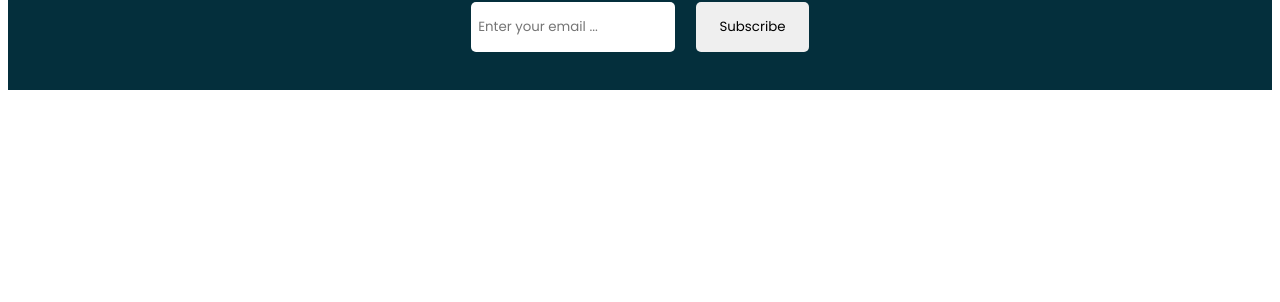
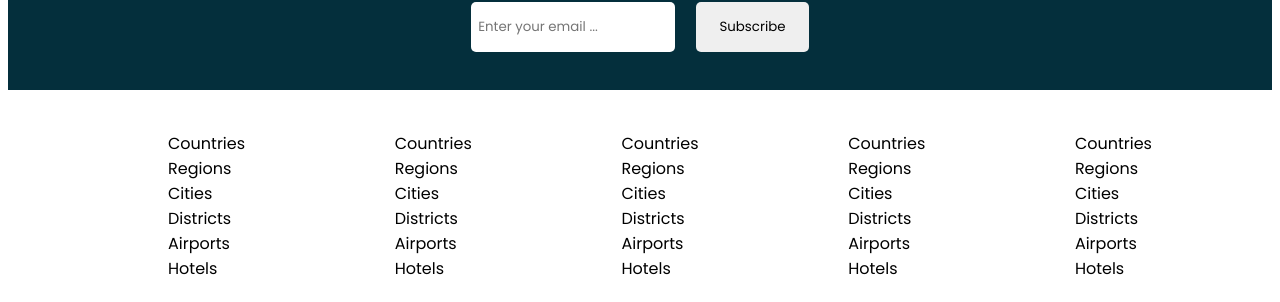
Before and after one commit to Muhammad-Jahanzeb/Hotel-Booking-App, a React (Vite) app in the folder frontend/bookingApp/: page / in a window 1280 px wide. Shown: the part 1594-1896 px from the top of the page. Before the commit the page ends 1692 px from the top, so only its background shows below. Built offline with nearby package versions, Linux system fonts and the light colour scheme.

Commit message:
added footer

```diff
--- /dev/null
+++ b/frontend/bookingApp/src/Components/Footer/Footer.css
@@ -0,0 +1,16 @@
+.footerContainer{
+    display: flex;
+    width:100%;
+    justify-content: center;
+}
+
+.footerList{
+    display: flex;
+    justify-content: space-between;
+    width:1024px;
+    margin-top: 2%;
+}
+
+.footerList li{
+    list-style: none;
+}
--- /dev/null
+++ b/frontend/bookingApp/src/Components/Footer/Footer.jsx
@@ -0,0 +1,56 @@
+import './Footer.css'
+
+const Footer = () => {
+  return (
+    <div className="footerContainer">
+        <div className="footerList">
+            <ul>
+                <li>Countries</li>
+                <li>Regions</li>
+                <li>Cities</li>
+                <li>Districts</li>
+                <li>Airports</li>
+                <li>Hotels</li>
+            </ul>
+
+            <ul>
+                <li>Countries</li>
+                <li>Regions</li>
+                <li>Cities</li>
+                <li>Districts</li>
+                <li>Airports</li>
+                <li>Hotels</li>
+            </ul>
+
+            <ul>
+                <li>Countries</li>
+                <li>Regions</li>
+                <li>Cities</li>
+                <li>Districts</li>
+                <li>Airports</li>
+                <li>Hotels</li>
+            </ul>
+
+            <ul>
+                <li>Countries</li>
+                <li>Regions</li>
+                <li>Cities</li>
+                <li>Districts</li>
+                <li>Airports</li>
+                <li>Hotels</li>
+            </ul>
+
+            <ul>
+                <li>Countries</li>
+                <li>Regions</li>
+                <li>Cities</li>
+                <li>Districts</li>
+                <li>Airports</li>
+                <li>Hotels</li>
+            </ul>
+        </div>
+    </div>
+  )
+}
+
+export default Footer
--- a/frontend/bookingApp/src/Pages/Home/Home.jsx
+++ b/frontend/bookingApp/src/Pages/Home/Home.jsx
@@ -5,6 +5,7 @@ import List from '../../Components/List/List'
 import PropertyType from '../../Components/PropertyType/PropertyType'
 import GuestLove from '../../Components/GuestLove/GuestLove'
 import EmailList from '../../Components/EmailList/EmailList'
+import Footer from '../../Components/Footer/Footer'
 
 const Home = () => {
   return (
@@ -15,6 +16,7 @@ const Home = () => {
       <PropertyType/>
       <GuestLove/>
       <EmailList/>
+      <Footer/>
     </>
   )
 }
```
